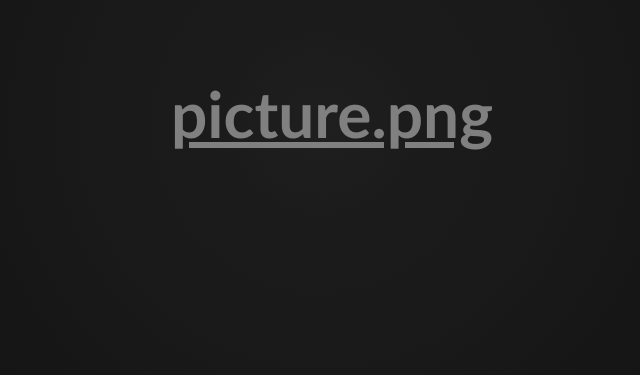
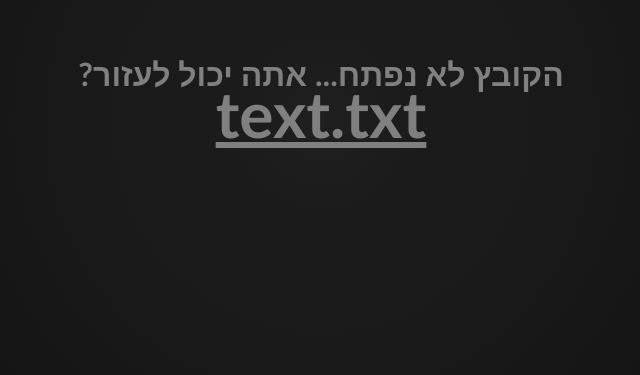
Before and after one commit to bosmat-haifa/riddles, a plain HTML site: page 5/5.html in a window 1280 px wide. Shown: the part 277-652 px from the top of the page, without its empty margins (319-959 px from the left). Drawn offline with Linux system fonts and the light colour scheme.

Commit message:
Update 5.html

```diff
--- a/5/5.html
+++ b/5/5.html
@@ -35,21 +35,32 @@
 
         }
 
+        h2 {
+            position: absolute;
+            text-align: center;
+            font-size: xx-large;
+            color: gray;
+            top: calc(50vh - 100px);
+            width: 100%;
+            z-index: 1;
+        }
+
         a {
             position: absolute;
             text-align: center;
             font-size: xx-large;
             color: gray;
             top: calc(50vh - 100px);
-            left: calc(50vw - 150px);
+            width: 100%;
             z-index: 1;
         }
 
         </style>
 
             <div class="background" width="1920px" height="1080px"></div>
-           <a download href="picture.wav">
-            <h1>picture.png</h1>
+            <h2>?הקובץ לא נפתח... אתה יכול לעזור</h2>
+           <a download href="text.png">
+            <h1>text.txt</h1>
             </a>
 
     <script type="text/javascript">
```
